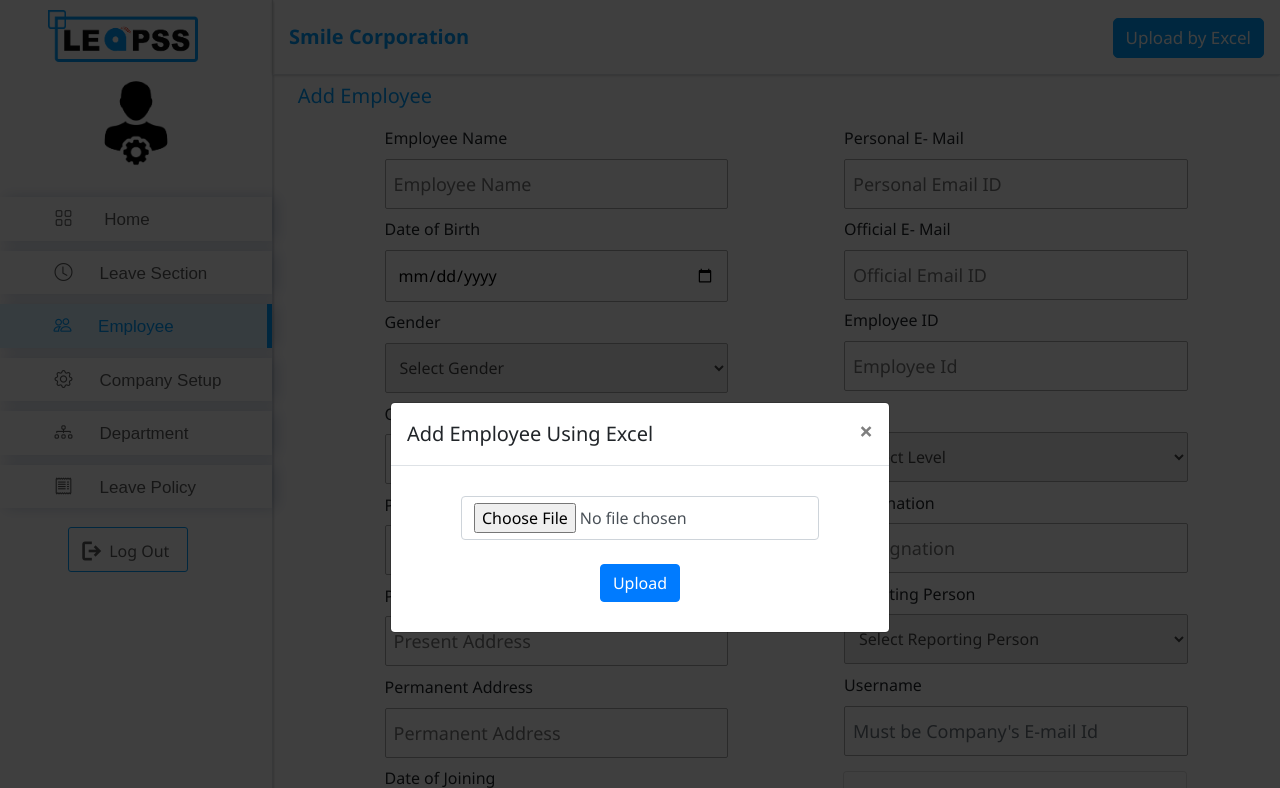
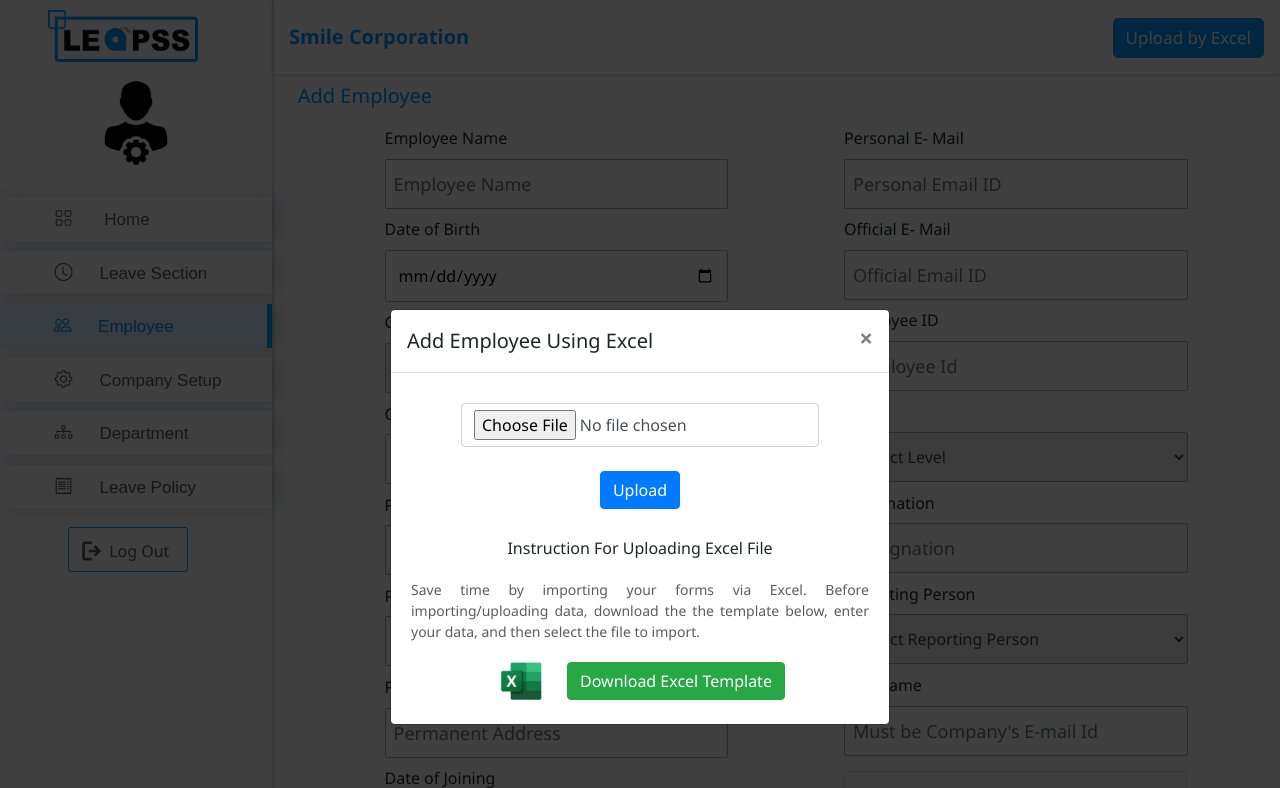
Before and after one commit to ApcosysTest/Latest-Leapss, a Django app: page /addEmployee in a window 1280 px wide, after a click on "Upload by Excel". Shown: the top 788 px of the page. Run offline with Django 4.2, Linux system fonts and the light colour scheme; a user stored in the database is signed in; data comes from the database, SQL or seed files in the repository; some libraries are stand-ins or nearby versions.

Commit message:
Adding Excel upload fetures

```diff
--- a/app/templates/addEmployee.html
+++ b/app/templates/addEmployee.html
@@ -63,6 +63,16 @@
         @keyframes spin {
             0% { transform: rotate(0deg); }
             100% { transform: rotate(360deg); }
+        }
+        .excel-desc{
+            font-size:14px;
+            margin:20px;
+            color:#5C5C5C;
+            text-align: justify;
+        }
+        .excel-img{
+            width:47px;
+            margin-right:25px;
         }
     </style>
 </head>
@@ -139,6 +149,16 @@
                                 <input type="file" class="form-control" style="height:max-content;" name="file" accept=".xlsx"><br>
                                 <center><button type="submit" class="btn btn-primary">Upload</button></center>
                             </form>
+                        </div>
+                        <div class="">
+                            <h6 class="text-center">Instruction For Uploading Excel File</h6>
+                            <p class="excel-desc">Save time by importing your forms via Excel. Before importing/uploading data, download the the template below, enter your data, and then select the file to import.</p>
+                            <div class="d-flex justify-content-center">
+                                <img src="{% static 'assets/img/excel_logo.png'%}" alt="" class="img-fluid excel-img">
+                                <a href="{% static 'assets/img/LEAPSS Employ Upload Form.xlsx' %}" download="LEAPSS Employ Upload Form.xlsx">
+                                    <button class="btn btn-success">Download Excel Template</button>
+                                </a>
+                            </div><br>
                         </div>
                       </div>
                     </div>
```
Also changed, not shown: app/static/assets/img/excel_logo.png (added), 1 other file.
